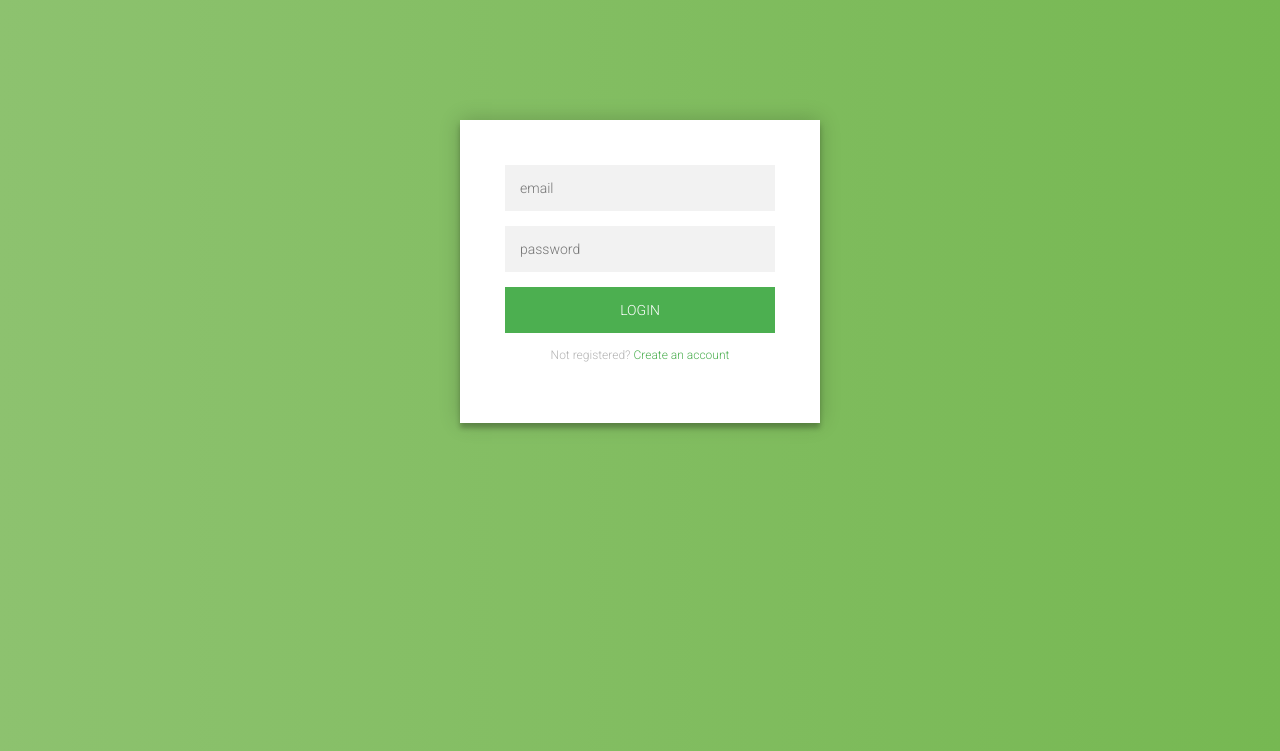
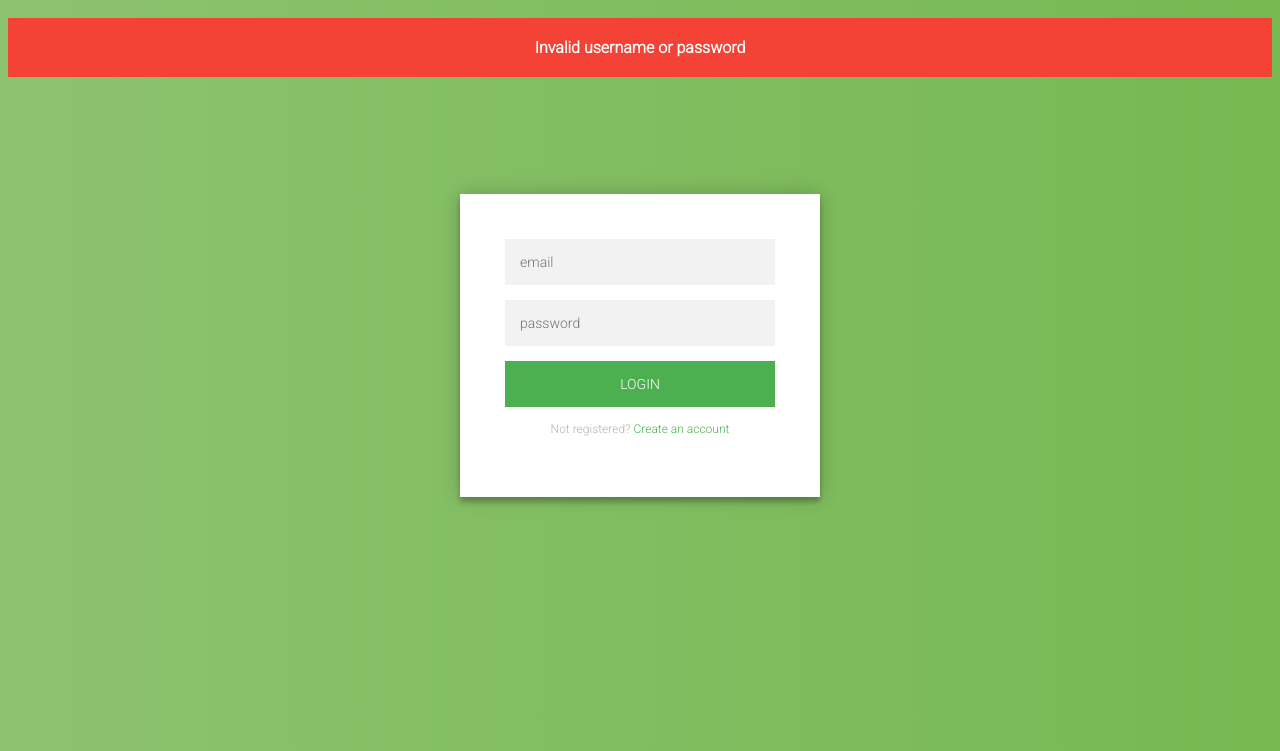
Before and after one commit to umdhelpdesk/whenWeWorkClient, a website: page views/signin.html in a window 1280 px wide. Shown: the part 49-800 px from the top of the page. Drawn offline with Linux system fonts and the light colour scheme; files that its build step writes are made by us from their sources.

Commit message:
Sprint 2 #276847: Create error invalid login

```diff
--- a/assets/css/signinStyle.css
+++ b/assets/css/signinStyle.css
@@ -104,3 +104,10 @@ body {
      color: white;
      text-align: center;
 }
+.alrt {
+    padding: 20px;
+    background-color: #f44336;
+    color: white;
+    text-align: center;
+    margin-bottom: 15px;
+}
--- a/controllers/mainControllers.js
+++ b/controllers/mainControllers.js
@@ -10,6 +10,8 @@ angular.module('hdsp')
             AuthService.login($scope.user).then(function (msg) {
                 $state.go('dashboard'); //If succesfull
             }, function (errMsg) {
+
+                $scope.error = true;
                 console.log("Error");
             });
         };
--- a/views/signin.html
+++ b/views/signin.html
@@ -1,9 +1,11 @@
-<link rel="stylesheet" href="assets/css/signinStyle.css" />
+<link type="text/css" rel="stylesheet" href="assets/css/signinStyle.css" />
 
 <h1 class="title">When We Work</h1>
+<div ng-show="error" class="alrt"><strong>Invalid username or password</strong></div>
+<div class="login-page">
 
-<div class="login-page">
     <div class="form">
+
         <form ng-submit="login()" class="login-form">
             <input ng-model="user.email" type="text" placeholder="email" />
             <input ng-model="user.password" type="password" placeholder="password" />
```
Also changed, not shown: views/signup.html (+1 -1 lines), 1 other file.
